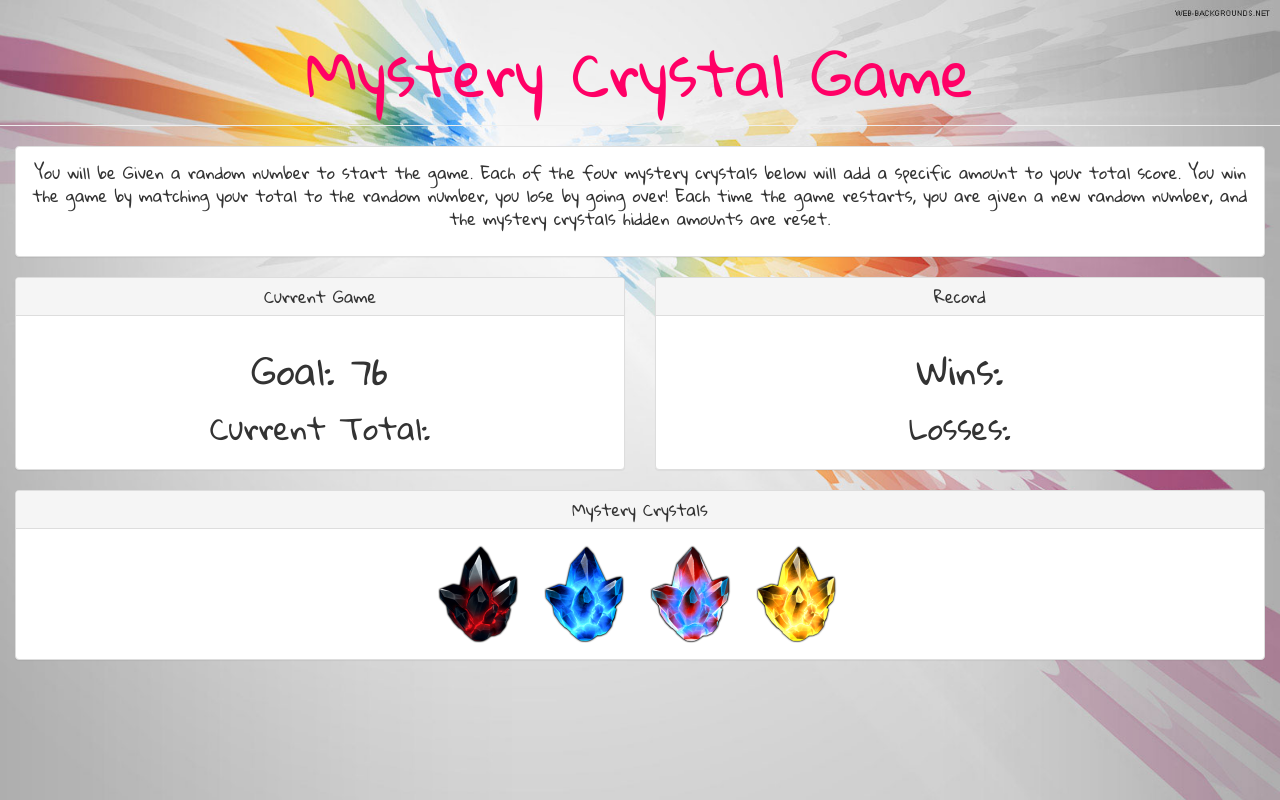
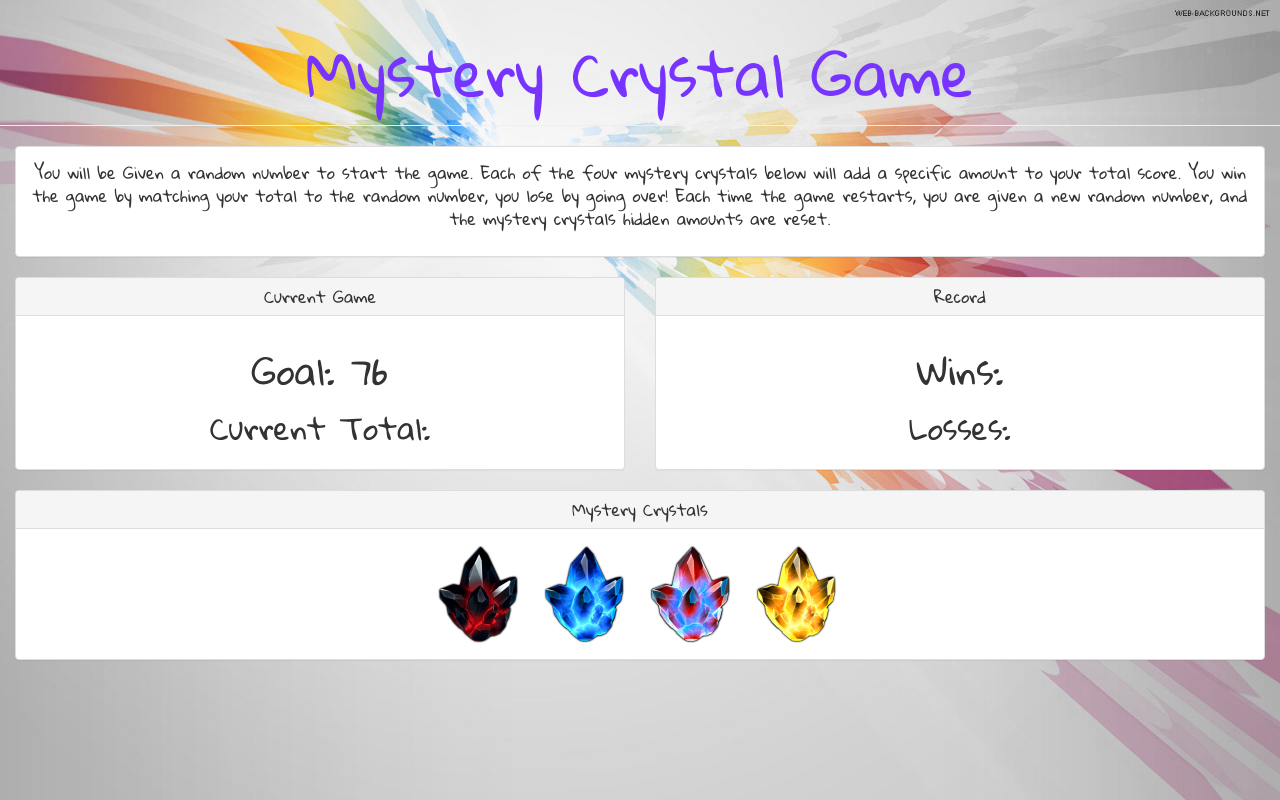
Before and after one commit to b-withers/Mystery-Crystals, a plain HTML site: page index.html in a window 1280 px wide. Drawn offline with nearby package versions, Linux system fonts and the light colour scheme.

Commit message:
simple changes

```diff
--- a/assets/css/style.css
+++ b/assets/css/style.css
@@ -12,7 +12,7 @@ img {
 }
 
 #header{
-	color: #ff0066;
+	color: #7733ff;
 	text-align: center;
 	font-family: 'Gloria Hallelujah', cursive;
 	font-size: 60px;
```
Also changed, not shown: index.html (+2 -1 lines).
